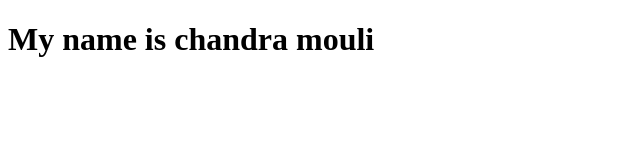
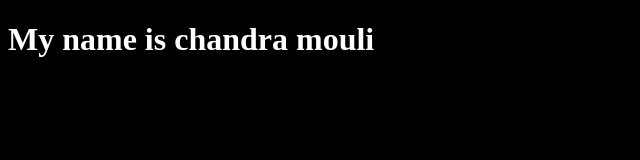
Before and after one commit to codechandra/gh, a plain HTML site: page index.html in a window 1280 px wide. Shown: the whole page, without its empty margins (0-640 px from the left). Drawn offline with Linux system fonts and the light colour scheme.

Commit message:
Update index.html

```diff
--- a/index.html
+++ b/index.html
@@ -3,7 +3,7 @@
   <head>
     <title>My profile</title>
   </head>
-  <body>
-    <h1>My name is chandra mouli</h1>
+  <body style="background-color:black">
+    <h1 style="color:white">My name is chandra mouli</h1>
   </body>
 </html>
```
